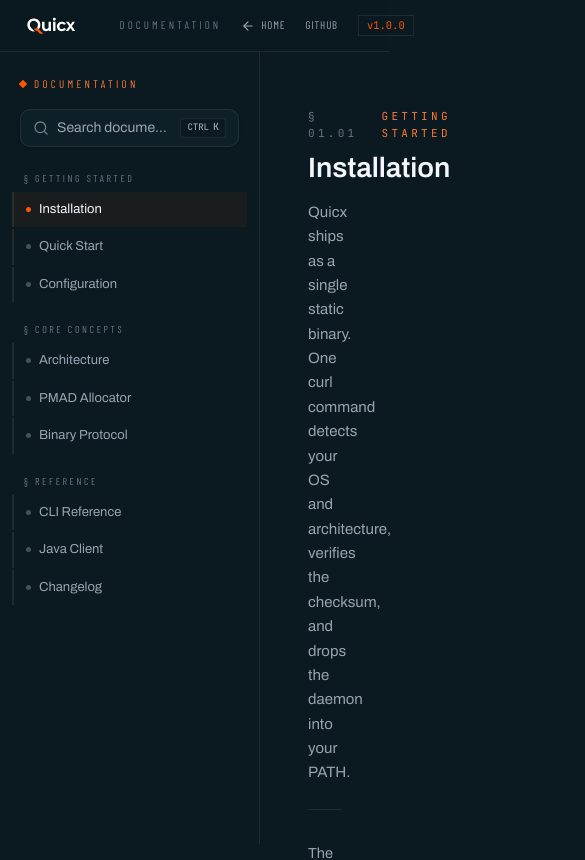
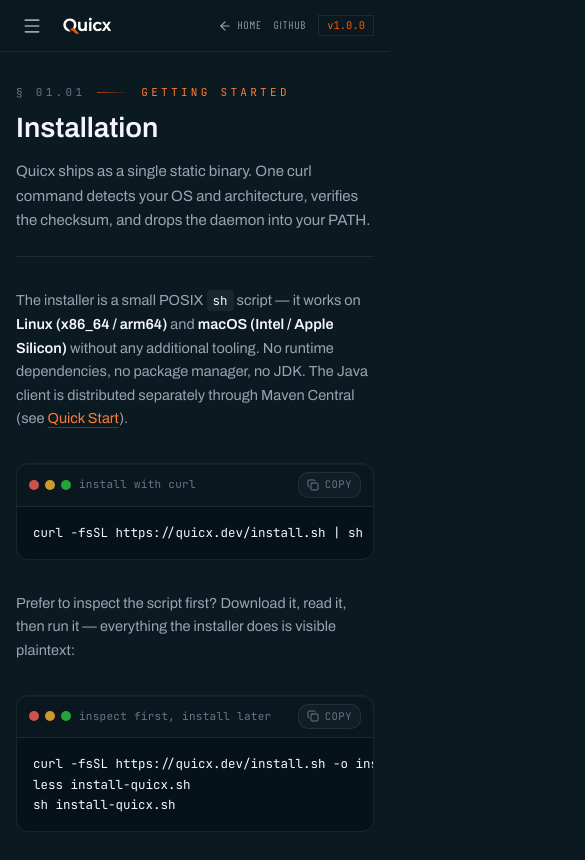
Before and after one commit to Quicx-Engine/quicx-website, a Next.js app in the folder client/: page /docs in a window 390 px wide. Shown: the top 860 px of the page, 585 px wide, since content can reach past the window. Built offline with nearby package versions, Linux system fonts and the light colour scheme.

Commit message:
responsive for phone

```diff
--- a/client/src/components/site/docs/DocsContent.tsx
+++ b/client/src/components/site/docs/DocsContent.tsx
@@ -104,6 +104,7 @@
 export function DocsContent() {
   const [activeSectionId, setActiveSectionId] = useState(allItems[0].id);
   const [pendingScrollId, setPendingScrollId] = useState<string | null>(null);
+  const [sidebarOpen, setSidebarOpen] = useState(false);
 
   const activeItem = allItems.find((i) => i.id === activeSectionId) ?? allItems[0];
 
@@ -135,17 +136,19 @@
 
   return (
     <div className="min-h-screen bg-quicx-bg">
-      <DocsTopbar />
+      <DocsTopbar onMenuToggle={() => setSidebarOpen(true)} />
 
       <DocsSidebar
         groups={nav}
         activeSectionId={activeSectionId}
         onNavigate={navigate}
         onNavigateTo={navigateTo}
-      />
-
-      <div className="ml-[260px] mt-[52px] flex min-h-[calc(100vh-52px)]">
-        <main className="min-w-0 flex-1 max-w-[820px] px-12 py-14">
+        isOpen={sidebarOpen}
+        onClose={() => setSidebarOpen(false)}
+      />
+
+      <div className="mt-[52px] flex min-h-[calc(100vh-52px)] lg:ml-[260px]">
+        <main className="min-w-0 flex-1 max-w-[820px] px-4 py-8 sm:px-8 lg:px-12 lg:py-14">
           {activeSectionId === "installation" && <InstallationSection />}
           {activeSectionId === "quick-start" && <QuickStartSection />}
           {activeSectionId === "configuration" && <ConfigurationSection />}
@@ -321,7 +324,8 @@
   ];
 
   return (
-    <div className="overflow-hidden rounded-lg border border-quicx-line bg-[#0a1a22]">
+    <div className="overflow-x-auto">
+      <div className="min-w-[420px] overflow-hidden rounded-lg border border-quicx-line bg-[#0a1a22]">
         <div
           className="flex"
           role="img"
@@ -343,13 +347,14 @@
             </div>
           ))}
         </div>
-      <div className="flex items-center justify-between border-t border-quicx-line bg-white/[0.02] px-4 py-2.5 font-[family-name:var(--font-jetbrains-mono)] text-[11px] text-quicx-dim">
+        <div className="flex flex-wrap items-center justify-between gap-2 border-t border-quicx-line bg-white/[0.02] px-4 py-2.5 font-[family-name:var(--font-jetbrains-mono)] text-[11px] text-quicx-dim">
           <span>
             total header = <span className="text-quicx-muted">6 bytes fixed</span>
           </span>
           <span>
             total message = <span className="text-quicx-muted">6 + length bytes</span>
           </span>
+        </div>
       </div>
     </div>
   );
--- a/client/src/components/site/docs/DocsSidebar.tsx
+++ b/client/src/components/site/docs/DocsSidebar.tsx
@@ -2,6 +2,7 @@
 
 import { cn } from "@/lib/utils";
 import { DocsSearch } from "./DocsSearch";
+import { X } from "lucide-react";
 
 export type TocEntry = { id: string; label: string };
 
@@ -21,25 +22,57 @@
   activeSectionId,
   onNavigate,
   onNavigateTo,
+  isOpen,
+  onClose,
 }: {
   groups: DocsNavGroup[];
   activeSectionId: string;
   onNavigate: (sectionId: string) => void;
   onNavigateTo: (sectionId: string, elementId: string) => void;
+  isOpen: boolean;
+  onClose: () => void;
 }) {
   return (
+    <>
+      {/* Mobile backdrop */}
+      <div
+        className={cn(
+          "fixed inset-0 z-[90] bg-black/60 backdrop-blur-sm transition-opacity duration-300 lg:hidden",
+          isOpen ? "pointer-events-auto opacity-100" : "pointer-events-none opacity-0"
+        )}
+        onClick={onClose}
+        aria-hidden="true"
+      />
       <nav
         aria-label="Documentation"
-      className="fixed bottom-0 left-0 top-[52px] z-[100] w-[260px] overflow-y-auto border-r border-quicx-line bg-quicx-bg pb-12 pt-6"
+        className={cn(
+          "fixed bottom-0 left-0 top-[52px] z-[100] w-[260px] overflow-y-auto border-r border-quicx-line bg-quicx-bg pb-12 pt-6 transition-transform duration-300 ease-in-out",
+          isOpen ? "translate-x-0" : "-translate-x-full lg:translate-x-0"
+        )}
       >
         <div className="mb-2 px-5">
-        <div className="mb-4 flex items-center gap-2">
+          <div className="mb-4 flex items-center justify-between gap-2">
+            <div className="flex items-center gap-2">
               <span className="size-1.5 rotate-45 bg-quicx-orange" />
               <span className="font-[family-name:var(--font-barlow-condensed)] text-[11px] uppercase tracking-[0.3em] text-quicx-orange-bright">
                 Documentation
               </span>
             </div>
-        <DocsSearch groups={groups} onNavigateTo={onNavigateTo} />
+            <button
+              onClick={onClose}
+              className="flex size-7 items-center justify-center text-quicx-muted transition hover:text-quicx-text lg:hidden"
+              aria-label="Close navigation"
+            >
+              <X className="size-4" />
+            </button>
+          </div>
+          <DocsSearch
+            groups={groups}
+            onNavigateTo={(s, e) => {
+              onNavigateTo(s, e);
+              onClose();
+            }}
+          />
         </div>
 
         <ul className="space-y-5 px-3 text-[13.5px]">
@@ -54,7 +87,10 @@
                   return (
                     <li key={item.id}>
                       <button
-                      onClick={() => onNavigate(item.id)}
+                        onClick={() => {
+                          onNavigate(item.id);
+                          onClose();
+                        }}
                         className={cn(
                           "flex w-full items-center gap-2 border-l-2 px-3 py-2 text-left text-[13px] transition",
                           isActive
@@ -78,5 +114,6 @@
           ))}
         </ul>
       </nav>
+    </>
   );
 }
--- a/client/src/components/site/docs/DocsTopbar.tsx
+++ b/client/src/components/site/docs/DocsTopbar.tsx
@@ -1,9 +1,16 @@
 import Image from "next/image";
-import { ArrowLeft } from "lucide-react";
+import { ArrowLeft, Menu } from "lucide-react";
 
-export function DocsTopbar() {
+export function DocsTopbar({ onMenuToggle }: { onMenuToggle: () => void }) {
   return (
-    <header className="fixed inset-x-0 top-0 z-[200] flex h-[52px] items-center gap-5 border-b border-quicx-line bg-quicx-bg/95 px-6 backdrop-blur-xl">
+    <header className="fixed inset-x-0 top-0 z-[200] flex h-[52px] items-center gap-3 border-b border-quicx-line bg-quicx-bg/95 px-4 backdrop-blur-xl sm:gap-5 sm:px-6">
+      <button
+        onClick={onMenuToggle}
+        className="flex size-8 items-center justify-center text-quicx-muted transition hover:text-quicx-text lg:hidden"
+        aria-label="Open navigation"
+      >
+        <Menu className="size-5" />
+      </button>
       <a href="/" className="flex shrink-0 items-center" aria-label="Quicx home">
         <Image
           src="/quicx-logo.svg"
@@ -14,11 +21,11 @@
           className="h-6 w-auto select-none"
         />
       </a>
-      <div className="h-5 w-px bg-quicx-line" />
-      <span className="font-[family-name:var(--font-barlow-condensed)] text-[11px] uppercase tracking-[0.28em] text-quicx-dim">
+      <div className="hidden h-5 w-px bg-quicx-line sm:block" />
+      <span className="hidden font-[family-name:var(--font-barlow-condensed)] text-[11px] uppercase tracking-[0.28em] text-quicx-dim sm:block">
         Documentation
       </span>
-      <div className="ml-auto flex items-center gap-5">
+      <div className="ml-auto flex items-center gap-3 sm:gap-5">
         <a
           href="/"
           className="group flex items-center gap-1.5 font-[family-name:var(--font-barlow-condensed)] text-[11px] uppercase tracking-[0.08em] text-quicx-muted transition hover:text-quicx-text"
```
Lines whose indentation alone changed are shown as unchanged.
